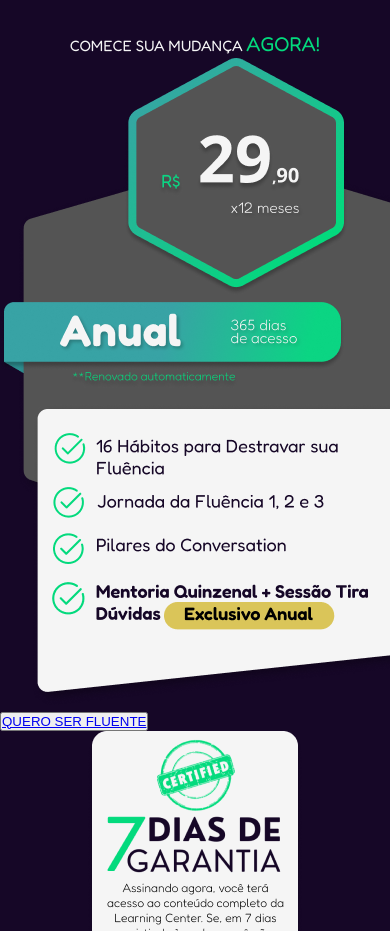
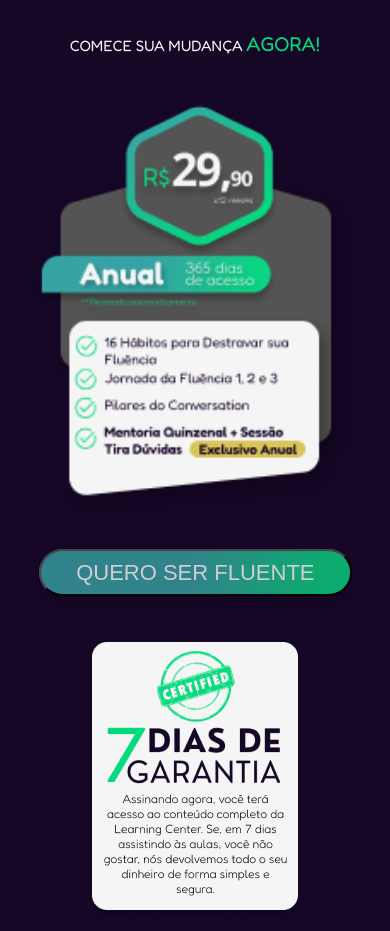
Before and after one commit to lucasaraujope/teste, a plain HTML site: page index.html in a window 390 px wide. Shown: the part 3860-4791 px from the top of the page. Drawn offline with nearby package versions, Linux system fonts and the light colour scheme.

Commit message:
finalizando sessão mobile

```diff
--- a/Style/pricing.css
+++ b/Style/pricing.css
@@ -1,3 +1,41 @@
+.pricing {
+  display: flex;
+  flex-direction: column;
+
+  text-align: center;
+
+  margin: 3rem auto;
+
+  & .pricing-mobile {
+    display: block;
+    width: 20rem;
+    margin: 0 auto 2rem;
+  }
+
+  & .pricing-web {
+    display: none;
+  }
+
+  & button {
+    display: flex;
+    align-self: center;
+    padding: 0.5rem 2rem;
+
+    background: linear-gradient(92.3deg, #38a3a5 48.07%, #0bd583 90.3%);
+    box-shadow: 0px 4px 4px rgba(0, 0, 0, 0.25);
+    border-radius: 2rem;
+
+    animation: pulsate 2s infinite; /* Nome da animação, duração e repetição infinita */
+    transition: background-color 0.3s;
+
+    & a {
+      text-decoration: none;
+      color: #ffffff;
+      font-size: var(--fs-md);
+    }
+  }
+}
+
 @media (width >= 90rem) {
   .pricing {
     display: flex;
@@ -7,9 +45,14 @@
 
     margin: 3rem auto;
 
-    & > img {
+    & .pricing-web {
+      display: block;
       width: 27.9375rem;
       margin: 0 auto 2rem;
+    }
+
+    & .pricing-mobile {
+      display: none;
     }
 
     & button {
--- a/index.html
+++ b/index.html
@@ -291,7 +291,8 @@
     </section>
 
     <section class="pricing">
-      <img src="Assets/pricing.png" alt="carda contendo informações de preço">
+      <img src="Assets/pricing.png" alt="card contendo informações de preço" class="pricing-web">
+      <img src="Assets/pricing-mobile.png" alt="card contendo informações de preço" class="pricing-mobile">
       <button><a href="https://pay.herospark.com/plano-anual-219866" target="_blank"
         >QUERO SER FLUENTE</a></button>
     </section>
```
Also changed, not shown: Assets/pricing-mobile.png (added).
